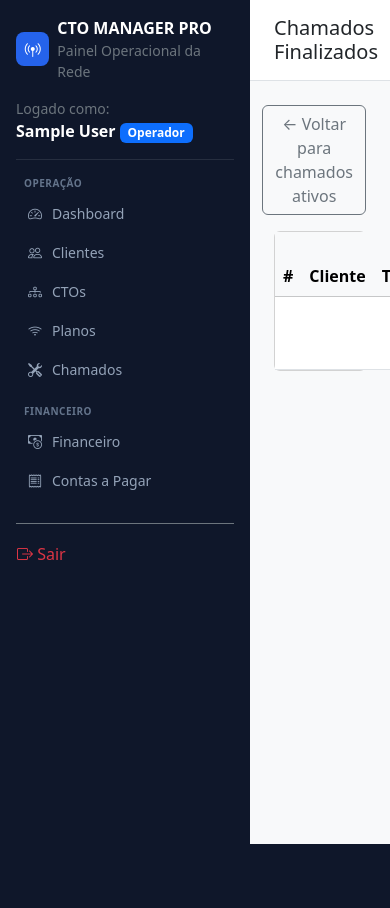
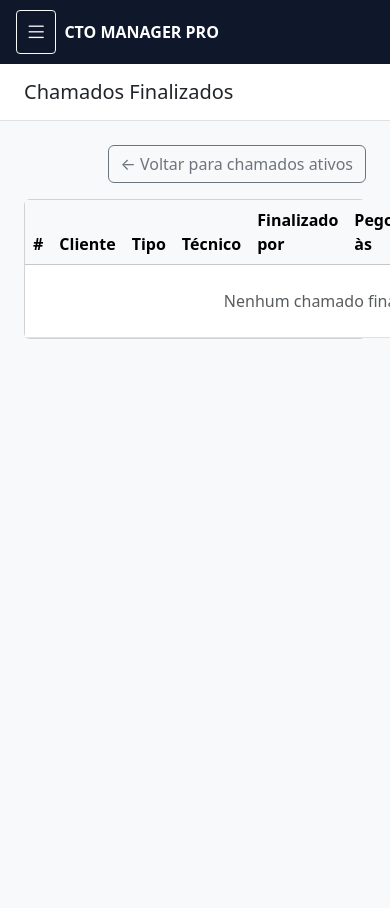
Before and after one commit to jailsonluiz28-ctrl/cto-manager, a Django app: page /chamados/finalizados/ in a window 390 px wide. Before the commit the page ends 844 px from the top, so only its background shows below. Run offline with Django 5.2, Linux system fonts and the light colour scheme; the visitor is signed in with stand-in values (Sample User, id 1); data comes from the database, SQL or seed files in the repository; data that the repository does not hold is empty.

Commit message:
Atualizações do sistema

```diff
--- a/static/css/estilo.css
+++ b/static/css/estilo.css
@@ -20,6 +20,41 @@ body { background-color: #f8f9fa; }
 .menu-link:hover { background-color: #1e293b; color: #e2e8f0; }
 .menu-link.active { background-color: #2563eb; color: #fff; }
 .conteudo { min-height: 100vh; min-width: 0; overflow-x: auto; }
+
+/* --- Menu mobile (celular/tablet) --- */
+.mobile-topbar {
+  display: flex;
+  align-items: center;
+  padding: 10px 16px;
+  background-color: #0f172a;
+  color: #fff;
+  position: sticky;
+  top: 0;
+  z-index: 1060;
+}
+.sidebar-overlay {
+  display: none;
+  position: fixed;
+  inset: 0;
+  background: rgba(0, 0, 0, .45);
+  z-index: 1040;
+}
+.sidebar-overlay.ativo { display: block; }
+
+@media (max-width: 767.98px) {
+  .sidebar {
+    position: fixed;
+    top: 0;
+    left: 0;
+    height: 100vh;
+    z-index: 1050;
+    transform: translateX(-100%);
+    transition: transform .25s ease;
+  }
+  .sidebar.sidebar-aberta { transform: translateX(0); }
+  .conteudo { width: 100%; }
+  .kpi-card .valor { font-size: 22px; }
+}
 .kpi-card { border-radius: 12px; padding: 16px; color: #fff; }
 .kpi-card .valor { font-size: 26px; font-weight: 700; }
 .kpi-card .rotulo { font-size: 12px; opacity: .9; }
--- a/templates/base.html
+++ b/templates/base.html
@@ -11,8 +11,13 @@
 </head>
 <body>
 {% if user.is_authenticated %}
+<div class="mobile-topbar d-md-none">
+  <button class="btn btn-sm btn-outline-light" id="btnMenuMobile" type="button"><i class="bi bi-list" style="font-size:1.4rem;"></i></button>
+  <span class="fw-bold ms-2">CTO MANAGER PRO</span>
+</div>
+<div class="sidebar-overlay" id="sidebarOverlay"></div>
 <div class="d-flex">
-  <aside class="sidebar text-white p-3">
+  <aside class="sidebar text-white p-3" id="sidebarMenu">
     <div class="d-flex align-items-center gap-2 mb-1">
       <div class="logo-icone"><i class="bi bi-broadcast-pin"></i></div>
       <div>
@@ -74,5 +79,26 @@
 {% block conteudo_publico %}{% endblock %}
 {% endif %}
 <script src="https://cdn.jsdelivr.net/npm/bootstrap@5.3.3/dist/js/bootstrap.bundle.min.js"></script>
+<script>
+document.addEventListener("DOMContentLoaded", function () {
+  const btn = document.getElementById("btnMenuMobile");
+  const sidebar = document.getElementById("sidebarMenu");
+  const overlay = document.getElementById("sidebarOverlay");
+  if (!btn || !sidebar || !overlay) return;
+
+  function abrir() { sidebar.classList.add("sidebar-aberta"); overlay.classList.add("ativo"); }
+  function fechar() { sidebar.classList.remove("sidebar-aberta"); overlay.classList.remove("ativo"); }
+
+  btn.addEventListener("click", function () {
+    sidebar.classList.contains("sidebar-aberta") ? fechar() : abrir();
+  });
+  overlay.addEventListener("click", fechar);
+
+  // Fecha o menu sozinho quando clica num link (só faz sentido no celular)
+  sidebar.querySelectorAll("a.menu-link").forEach(function (link) {
+    link.addEventListener("click", fechar);
+  });
+});
+</script>
 </body>
 </html>
```
